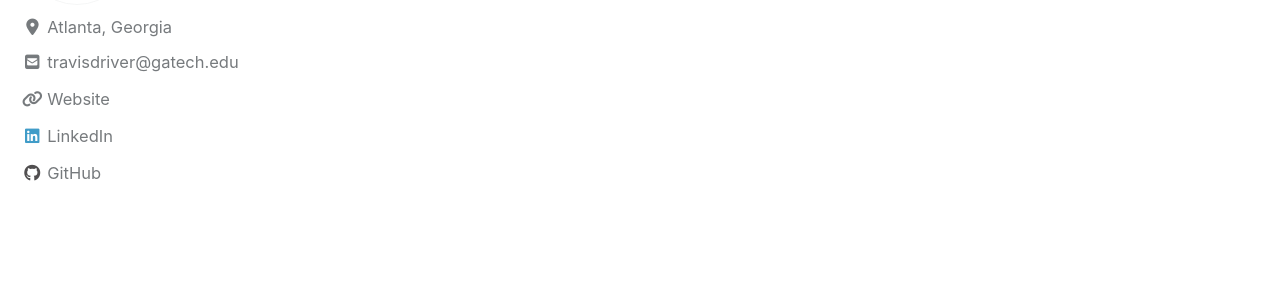
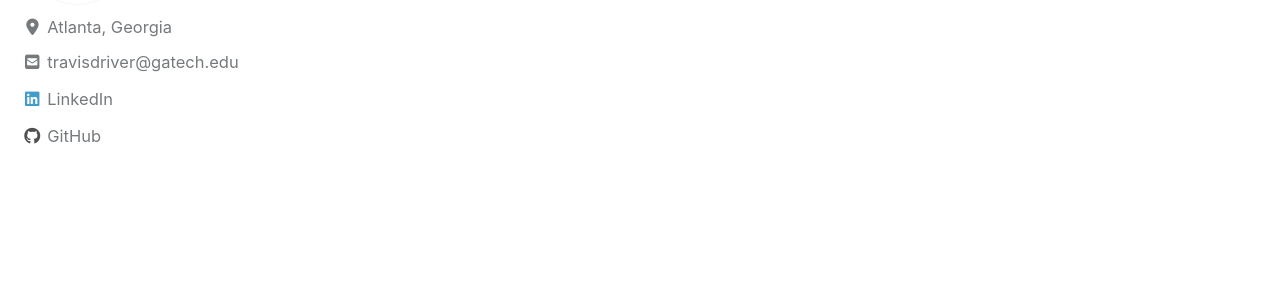
Before and after one commit to travisdriver/travisdriver.github.io, a Jekyll site: the page built from index.md, in a window 1280 px wide. Shown: the part 216-497 px from the top of the page. Built offline with Jekyll 4.4.1, drawn with Linux system fonts in a browser that asks for light colours; cached includes are drawn as plain includes; nearby versions of some CDN libraries.

Commit message:
removed website link

```diff
--- a/_config.yml
+++ b/_config.yml
@@ -116,9 +116,6 @@ author:
     - label: "travisdriver@gatech.edu"
       icon: "fas fa-fw fa-envelope-square"
       url: mailto:travisdriver@gatech.edu
-    - label: "Website"
-      icon: "fas fa-fw fa-link"
-      url: "https://travisdriver.github.io/"
     - label: "LinkedIn"
       icon: "fab fa-fw fa-linkedin"
       url: "https://www.linkedin.com/in/drivert/"
```
